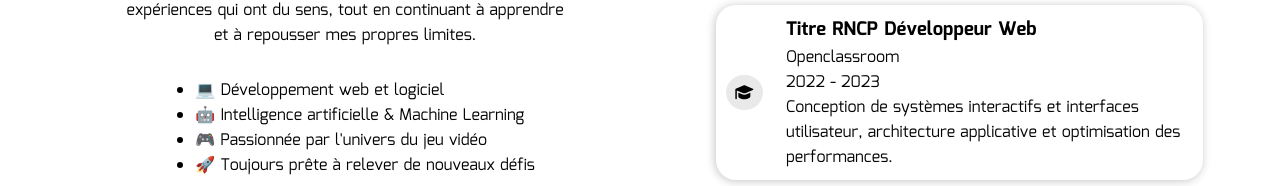
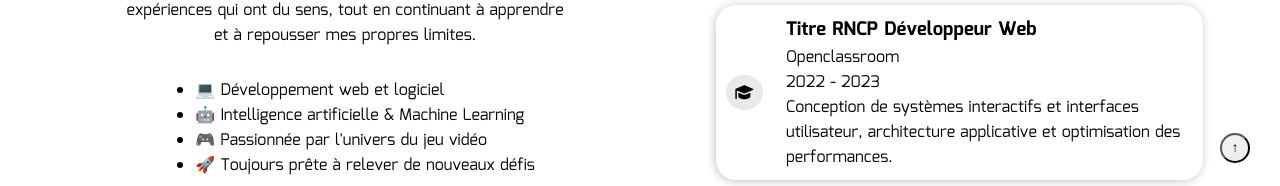
Before and after one commit to Equinoxya/portefolio_dev, a Vue app in the folder portefolio/: page / in a window 1280 px wide. Shown: the part 607-793 px from the top of the page. Built offline with nearby package versions, Linux system fonts and the light colour scheme.

Commit message:
feat: add ScrollTop component for smooth scrolling to top

```diff
--- /dev/null
+++ b/portefolio/src/components/ScrollTop.vue
@@ -0,0 +1,18 @@
+<template>
+    <button @click="remonter">↑</button>
+</template>
+<script setup>
+function remonter(){
+window.scrollTo({ top: 0, behavior: 'smooth' })
+}
+</script>
+<style scoped>
+button{
+    position: fixed;
+    bottom: 30px;
+    right: 30px;
+    width: 30px;
+    height: 30px;
+    border-radius: 100%;
+}
+</style>
--- a/portefolio/src/views/Home.vue
+++ b/portefolio/src/views/Home.vue
@@ -4,6 +4,7 @@ import Carrousel from "../components/Carrousel.vue";
 import ProjectsSection from "../components/ProjectsSection.vue";
 import Contact from "../components/Contact.vue";
 import Footer from "../components/Footer.vue";
+import ScrollTop from "@/components/ScrollTop.vue";
 
 </script>
 
@@ -11,6 +12,7 @@ import Footer from "../components/Footer.vue";
     <div>
         <HeroSection />
         <Carrousel />
+        <ScrollTop/>
         <ProjectsSection />
         <Contact />
         <Footer />
```
